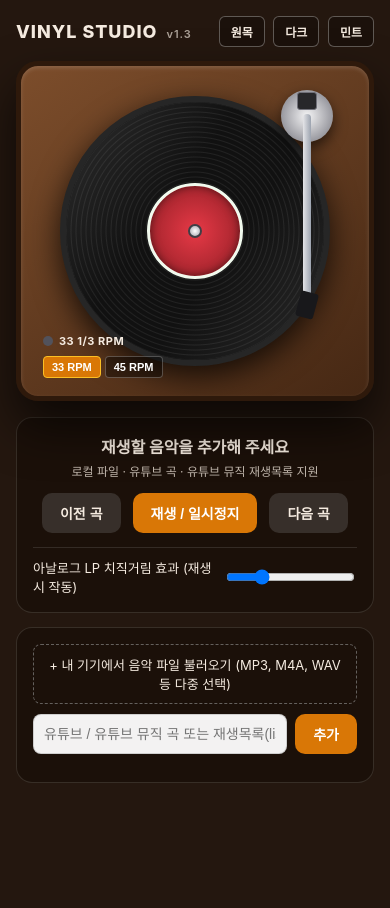
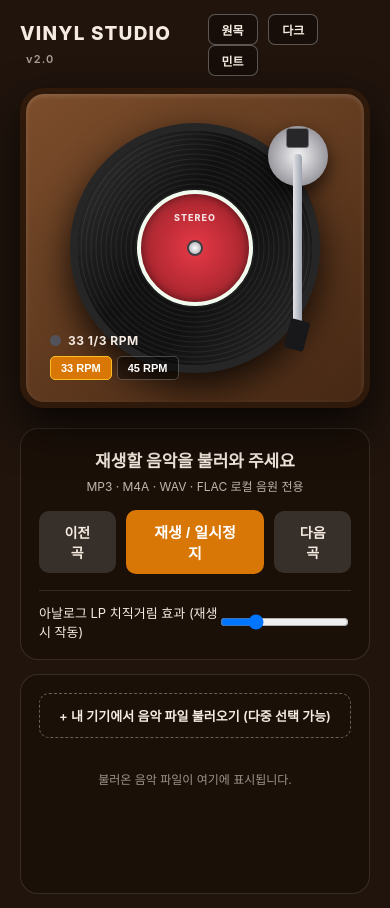
Before and after one commit to SWK1997-kr/test-app, a plain HTML site: page index.html in a window 390 px wide. Before the commit the page ends 844 px from the top, so only its background shows below. Drawn offline with Linux system fonts and the light colour scheme.

Commit message:
Add files via upload

```diff
--- a/index.html
+++ b/index.html
@@ -6,96 +6,120 @@
   <meta name="apple-mobile-web-app-capable" content="yes">
   <meta name="apple-mobile-web-app-status-bar-style" content="black-translucent">
   <meta name="apple-mobile-web-app-title" content="Vinyl Studio Pro">
-  <title>Analog LP Turntable Pro v1.3</title>
+  <title>Analog LP Turntable v2.0</title>
   <style>
     * { box-sizing: border-box; -webkit-tap-highlight-color: transparent; }
-    body {
+    html, body {
       margin: 0;
-      padding: 16px;
+      padding: 0;
+      width: 100%;
+      height: 100%;
       font-family: -apple-system, BlinkMacSystemFont, "Helvetica Neue", sans-serif;
       transition: background-color 0.4s ease, color 0.4s ease;
-      min-height: 100vh;
+    }
+
+    body {
       display: flex;
       flex-direction: column;
-      align-items: center;
+      padding: 14px 20px;
+      overflow-x: hidden;
     }
 
     /* 테마 1: 클래식 원목 (기본) */
-    body.theme-wood { background-color: #24170f; color: #f5ebe0; }
+    body.theme-wood { background-color: #20140d; color: #f5ebe0; }
     body.theme-wood .deck {
       background: linear-gradient(145deg, #7c4d2b 0%, #462814 100%);
-      border: 5px solid #2e190b;
-      box-shadow: 0 24px 48px rgba(0,0,0,0.65), inset 0 2px 4px rgba(255,255,255,0.15);
+      border: 6px solid #2e190b;
+      box-shadow: 0 20px 45px rgba(0,0,0,0.7), inset 0 2px 5px rgba(255,255,255,0.15);
     }
-    body.theme-wood .panel { background-color: rgba(26, 15, 8, 0.8); border: 1px solid rgba(255,255,255,0.12); }
+    body.theme-wood .panel { background-color: rgba(28, 16, 9, 0.85); border: 1px solid rgba(255,255,255,0.12); }
 
     /* 테마 2: 모던 다크 스튜디오 */
-    body.theme-dark { background-color: #0f0f11; color: #f4f4f5; }
+    body.theme-dark { background-color: #0d0d0f; color: #f4f4f5; }
     body.theme-dark .deck {
       background: linear-gradient(145deg, #27272a 0%, #141417 100%);
-      border: 5px solid #3f3f46;
-      box-shadow: 0 24px 48px rgba(0,0,0,0.85), inset 0 2px 4px rgba(255,255,255,0.08);
+      border: 6px solid #3f3f46;
+      box-shadow: 0 20px 45px rgba(0,0,0,0.85), inset 0 2px 5px rgba(255,255,255,0.08);
     }
-    body.theme-dark .panel { background-color: rgba(24, 24, 27, 0.88); border: 1px solid #27272a; }
+    body.theme-dark .panel { background-color: rgba(24, 24, 27, 0.9); border: 1px solid #27272a; }
 
     /* 테마 3: 레트로 민트 파스텔 */
     body.theme-mint { background-color: #d6e8e2; color: #1e293b; }
     body.theme-mint .deck {
       background: linear-gradient(145deg, #9fd3c0 0%, #68aa91 100%);
-      border: 5px solid #4d8871;
-      box-shadow: 0 18px 36px rgba(77,136,113,0.35), inset 0 2px 4px rgba(255,255,255,0.4);
+      border: 6px solid #4d8871;
+      box-shadow: 0 18px 36px rgba(77,136,113,0.35), inset 0 2px 5px rgba(255,255,255,0.45);
     }
-    body.theme-mint .panel { background-color: rgba(255, 255, 255, 0.88); border: 1px solid #cbd5e1; }
+    body.theme-mint .panel { background-color: rgba(255, 255, 255, 0.9); border: 1px solid #cbd5e1; }
 
+    /* 상단 헤더 */
     .header {
       width: 100%;
-      max-width: 720px;
+      max-width: 1080px;
+      margin: 0 auto 12px auto;
       display: flex;
       justify-content: space-between;
       align-items: center;
-      margin-bottom: 14px;
+      flex-shrink: 0;
     }
-    .brand { font-size: 18px; font-weight: 800; letter-spacing: 1px; }
-    .ver-tag { font-size: 11px; font-weight: 600; opacity: 0.65; margin-left: 4px; }
+    .brand { font-size: 19px; font-weight: 800; letter-spacing: 1.2px; }
+    .ver-tag { font-size: 11px; font-weight: 600; opacity: 0.65; margin-left: 6px; }
     .theme-btns button {
-      padding: 6px 11px;
+      padding: 6px 13px;
       font-size: 12px;
       font-weight: 600;
-      border-radius: 6px;
+      border-radius: 7px;
       border: 1px solid rgba(255,255,255,0.3);
-      background: rgba(0,0,0,0.25);
+      background: rgba(0,0,0,0.28);
       color: inherit;
       cursor: pointer;
-      margin-left: 4px;
+      margin-left: 6px;
     }
-    body.theme-mint .theme-btns button { background: rgba(255,255,255,0.7); border-color: #94a3b8; }
+    body.theme-mint .theme-btns button { background: rgba(255,255,255,0.75); border-color: #94a3b8; }
 
-    /* 턴테이블 데크 */
+    /* 메인 작업 영역: 가로형 아이패드 2단 분할 */
+    .workspace {
+      width: 100%;
+      max-width: 1080px;
+      margin: 0 auto;
+      flex: 1;
+      display: flex;
+      flex-direction: row;
+      gap: 20px;
+      align-items: stretch;
+      min-height: 0;
+    }
+
+    /* 좌측: 대형 턴테이블 영역 */
+    .left-col {
+      flex: 1.15;
+      display: flex;
+      flex-direction: column;
+    }
     .deck {
       position: relative;
       width: 100%;
-      max-width: 720px;
-      height: 340px;
-      border-radius: 22px;
+      height: 100%;
+      min-height: 420px;
+      border-radius: 24px;
       display: flex;
       align-items: center;
       justify-content: center;
-      margin-bottom: 16px;
       overflow: hidden;
     }
 
-    /* LP 레코드판 및 광택 효과 */
+    /* LP 레코드판 */
     .platter {
-      width: 270px;
-      height: 270px;
+      width: 340px;
+      height: 340px;
       border-radius: 50%;
       background: #0a0a0a;
       position: relative;
       display: flex;
       align-items: center;
       justify-content: center;
-      box-shadow: 0 10px 30px rgba(0,0,0,0.75);
-      border: 6px solid #262626;
+      box-shadow: 0 14px 36px rgba(0,0,0,0.8);
+      border: 8px solid #262626;
     }
     .vinyl {
       width: 100%;
@@ -117,7 +141,7 @@
       position: absolute;
       top: 0; left: 0; right: 0; bottom: 0;
       border-radius: 50%;
-      background: linear-gradient(125deg, rgba(255,255,255,0.12) 0%, rgba(255,255,255,0) 40%, rgba(255,255,255,0) 60%, rgba(255,255,255,0.1) 100%);
+      background: linear-gradient(125deg, rgba(255,255,255,0.14) 0%, rgba(255,255,255,0) 40%, rgba(255,255,255,0) 60%, rgba(255,255,255,0.11) 100%);
       pointer-events: none;
       z-index: 2;
     }
@@ -133,22 +157,28 @@
     @keyframes spin { 100% { transform: rotate(360deg); } }
 
     .label {
-      width: 96px;
-      height: 96px;
+      width: 116px;
+      height: 116px;
       border-radius: 50%;
       background: radial-gradient(circle, #e63946 0%, #8d1d24 100%);
-      background-size: cover;
-      background-position: center;
-      border: 3px solid #f1faee;
+      border: 4px solid #f1faee;
       display: flex;
       align-items: center;
       justify-content: center;
       position: relative;
-      box-shadow: inset 0 0 8px rgba(0,0,0,0.5);
+      box-shadow: inset 0 0 10px rgba(0,0,0,0.5);
+    }
+    .label-text {
+      position: absolute;
+      top: 18px;
+      font-size: 9px;
+      font-weight: 800;
+      letter-spacing: 1px;
+      color: rgba(255,255,255,0.85);
     }
     .spindle {
-      width: 14px;
-      height: 14px;
+      width: 16px;
+      height: 16px;
       border-radius: 50%;
       background: radial-gradient(circle, #ffffff, #a1a1aa);
       border: 2px solid #3f3f46;
@@ -158,21 +188,21 @@
     /* 톤암 (바늘 + 무게추) */
     .tonearm-base {
       position: absolute;
-      top: 24px;
+      top: 32px;
       right: 36px;
-      width: 52px;
-      height: 52px;
+      width: 60px;
+      height: 60px;
       border-radius: 50%;
       background: radial-gradient(circle, #f4f4f5, #71717a);
-      box-shadow: 0 6px 14px rgba(0,0,0,0.6);
+      box-shadow: 0 8px 18px rgba(0,0,0,0.65);
       z-index: 10;
     }
     .tonearm {
       position: absolute;
-      top: 24px;
-      left: 22px;
-      width: 8px;
-      height: 190px;
+      top: 28px;
+      left: 25px;
+      width: 9px;
+      height: 235px;
       background: linear-gradient(90deg, #e4e4e7, #9ca3af);
       border-radius: 4px;
       -webkit-transform-origin: top center;
@@ -184,10 +214,10 @@
     }
     .tonearm-weight {
       position: absolute;
-      top: -22px;
-      left: -6px;
-      width: 20px;
-      height: 18px;
+      top: -26px;
+      left: -7px;
+      width: 23px;
+      height: 20px;
       background: #27272a;
       border-radius: 3px;
       border: 1px solid #71717a;
@@ -198,10 +228,10 @@
     }
     .headshell {
       position: absolute;
-      bottom: -14px;
-      left: -5px;
-      width: 18px;
-      height: 26px;
+      bottom: -16px;
+      left: -6px;
+      width: 20px;
+      height: 30px;
       background: #18181b;
       border-radius: 3px;
       -webkit-transform: rotate(15deg);
@@ -211,8 +241,8 @@
     /* 좌측 하단 전원 LED & RPM 스위치 */
     .deck-bottom-left {
       position: absolute;
-      bottom: 18px;
-      left: 22px;
+      bottom: 22px;
+      left: 24px;
       display: flex;
       flex-direction: column;
       gap: 8px;
@@ -220,32 +250,32 @@
     .power-led {
       display: flex;
       align-items: center;
-      font-size: 11px;
+      font-size: 12px;
       font-weight: 700;
       letter-spacing: 0.5px;
     }
     .led-dot {
-      width: 10px;
-      height: 10px;
+      width: 11px;
+      height: 11px;
       border-radius: 50%;
       background: #52525b;
-      margin-right: 6px;
+      margin-right: 7px;
     }
     .led-dot.on {
       background: #22c55e;
-      box-shadow: 0 0 10px #22c55e;
+      box-shadow: 0 0 12px #22c55e;
     }
     .rpm-switch {
       display: flex;
-      gap: 4px;
+      gap: 5px;
     }
     .rpm-btn {
-      padding: 4px 8px;
+      padding: 5px 10px;
       font-size: 11px;
       font-weight: bold;
-      border-radius: 4px;
+      border-radius: 5px;
       border: 1px solid rgba(255,255,255,0.25);
-      background: rgba(0,0,0,0.4);
+      background: rgba(0,0,0,0.45);
       color: #fff;
       cursor: pointer;
     }
@@ -254,30 +284,51 @@
       border-color: #fbbf24;
     }
 
-    /* 컨트롤 패널 */
+    /* 우측: 컨트롤러 + 플레이리스트 2단 구성 */
+    .right-col {
+      flex: 1;
+      display: flex;
+      flex-direction: column;
+      gap: 14px;
+      min-width: 0;
+    }
     .panel {
-      width: 100%;
-      max-width: 720px;
-      border-radius: 16px;
-      padding: 16px;
-      margin-bottom: 14px;
+      border-radius: 18px;
+      padding: 18px;
     }
+    .playlist-panel {
+      flex: 1;
+      display: flex;
+      flex-direction: column;
+      min-height: 220px;
+    }
+
     .now-playing {
       text-align: center;
-      margin-bottom: 14px;
+      margin-bottom: 16px;
     }
-    .track-title { font-size: 16px; font-weight: bold; margin-bottom: 4px; white-space: nowrap; overflow: hidden; text-overflow: ellipsis; }
-    .track-source { font-size: 12px; opacity: 0.75; }
+    .track-title {
+      font-size: 17px;
+      font-weight: bold;
+      margin-bottom: 5px;
+      white-space: nowrap;
+      overflow: hidden;
+      text-overflow: ellipsis;
+    }
+    .track-source {
+      font-size: 12px;
+      opacity: 0.75;
+    }
 
     .controls {
       display: flex;
       justify-content: center;
       align-items: center;
-      gap: 12px;
-      margin-bottom: 14px;
+      gap: 10px;
+      margin-bottom: 16px;
     }
     .btn {
-      padding: 10px 18px;
+      padding: 11px 18px;
       border-radius: 10px;
       border: none;
       font-size: 14px;
@@ -287,6 +338,10 @@
       color: #fff;
     }
     .btn:active { opacity: 0.8; }
+    .btn-main {
+      padding: 11px 24px;
+      font-size: 15px;
+    }
     .btn-sub { background: rgba(120,120,120,0.3); color: inherit; }
 
     /* 치직거림 믹서 */
@@ -294,38 +349,27 @@
       display: flex;
       align-items: center;
       justify-content: space-between;
-      padding-top: 10px;
+      padding-top: 12px;
       border-top: 1px solid rgba(150,150,150,0.2);
       font-size: 13px;
     }
-    .crackle-box input[type="range"] { width: 140px; }
+    .crackle-box input[type="range"] { width: 135px; }
 
-    /* 음원 추가 영역 */
-    .input-group {
-      display: flex;
-      gap: 8px;
-      margin-bottom: 12px;
-    }
-    .input-group input[type="text"] {
-      flex: 1;
-      padding: 10px;
-      border-radius: 8px;
-      border: 1px solid rgba(150,150,150,0.4);
-      font-size: 14px;
-      background: rgba(255,255,255,0.95);
-      color: #111;
-    }
+    /* 로컬 파일 불러오기 */
     .file-label {
-      display: inline-block;
+      display: block;
       width: 100%;
       text-align: center;
-      padding: 10px;
-      border-radius: 8px;
-      border: 1px dashed rgba(150,150,150,0.6);
+      padding: 12px;
+      border-radius: 10px;
+      border: 1.5px dashed rgba(150,150,150,0.6);
       cursor: pointer;
       font-size: 13px;
-      margin-bottom: 10px;
+      font-weight: 600;
+      margin-bottom: 12px;
+      flex-shrink: 0;
     }
+    .file-label:active { opacity: 0.75; }
     #fileInput { display: none; }
 
     /* 플레이리스트 헤더 및 목록 */
@@ -334,9 +378,10 @@
       justify-content: space-between;
       align-items: center;
       margin-bottom: 8px;
-      padding: 4px 2px;
+      padding: 2px 2px;
       font-size: 12px;
       font-weight: 600;
+      flex-shrink: 0;
     }
     .clear-all-btn {
       background: rgba(220, 38, 38, 0.25);
@@ -353,11 +398,12 @@
       list-style: none;
       padding: 0;
       margin: 0;
-      max-height: 220px;
+      flex: 1;
       overflow-y: auto;
+      -webkit-overflow-scrolling: touch;
     }
     .playlist li {
-      padding: 8px 10px;
+      padding: 9px 10px;
       border-radius: 8px;
       margin-bottom: 6px;
       background: rgba(120,120,120,0.15);
@@ -379,52 +425,41 @@
       padding: 4px 8px 4px 0;
       cursor: pointer;
     }
-    .track-actions {
-      display: flex;
-      align-items: center;
-      gap: 6px;
-      flex-shrink: 0;
-    }
-    .badge {
-      font-size: 10px;
-      padding: 3px 6px;
-      border-radius: 4px;
-      background: rgba(0,0,0,0.3);
-      white-space: nowrap;
-    }
     .del-btn {
-      padding: 4px 8px;
-      border-radius: 5px;
+      padding: 4px 9px;
+      border-radius: 6px;
       border: 1px solid rgba(255,255,255,0.25);
       background: #dc2626;
       color: #ffffff;
       font-size: 11px;
       font-weight: bold;
       cursor: pointer;
+      flex-shrink: 0;
     }
-    .del-btn:active {
-      opacity: 0.7;
+    .del-btn:active { opacity: 0.7; }
+
+    .empty-guide {
+      text-align: center;
+      font-size: 12px;
+      opacity: 0.6;
+      margin: auto 0;
+      padding: 20px 0;
     }
 
-    /* 유튜브 백그라운드 강제 숨김 (화면 바깥 배치 + 1px 크기) */
-    #yt-hidden-container,
-    #yt-hidden-container iframe {
-      position: fixed !important;
-      top: -9999px !important;
-      left: -9999px !important;
-      width: 1px !important;
-      height: 1px !important;
-      opacity: 0.01 !important;
-      pointer-events: none !important;
-      overflow: hidden !important;
-      z-index: -999 !important;
+    /* 세로 모드 또는 모바일 화면 대응 */
+    @media (max-width: 768px) {
+      body { height: auto; }
+      .workspace { flex-direction: column; }
+      .deck { min-height: 320px; }
+      .platter { width: 250px; height: 250px; }
+      .tonearm { height: 180px; }
     }
   </style>
 </head>
 <body class="theme-wood">
 
   <div class="header">
-    <div class="brand">VINYL STUDIO <span class="ver-tag">v1.3</span></div>
+    <div class="brand">VINYL STUDIO <span class="ver-tag">v2.0</span></div>
     <div class="theme-btns">
       <button onclick="setTheme('theme-wood')">원목</button>
       <button onclick="setTheme('theme-dark')">다크</button>
@@ -432,12 +467,17 @@
     </div>
   </div>
 
-  <!-- 턴테이블 본체 -->
+  <!-- 가로형 아이패드 2단 분할 작업 공간 -->
+  <div class="workspace">
+
+    <!-- 좌측: 대형 LP 턴테이블 -->
+    <div class="left-col">
       <div class="deck">
         <div class="platter">
           <div class="vinyl-sheen"></div>
           <div class="vinyl" id="vinyl">
             <div class="label" id="vinylLabel">
+              <span class="label-text">STEREO</span>
               <div class="spindle"></div>
             </div>
           </div>
@@ -461,22 +501,19 @@
           </div>
         </div>
       </div>
-
-  <!-- 화면 바깥으로 완전히 숨겨진 유튜브 오디오 엔진 -->
-  <div id="yt-hidden-container">
-    <div id="yt-player"></div>
     </div>
 
-  <!-- 메인 컨트롤러 -->
+    <!-- 우측: 컨트롤러 및 재생목록 -->
+    <div class="right-col">
       <div class="panel">
         <div class="now-playing">
-      <div class="track-title" id="trackTitle">재생할 음악을 추가해 주세요</div>
-      <div class="track-source" id="trackSource">로컬 파일 · 유튜브 곡 · 유튜브 뮤직 재생목록 지원</div>
+          <div class="track-title" id="trackTitle">재생할 음악을 불러와 주세요</div>
+          <div class="track-source" id="trackSource">MP3 · M4A · WAV · FLAC 로컬 음원 전용</div>
         </div>
 
         <div class="controls">
           <button class="btn btn-sub" onclick="prevTrack()">이전 곡</button>
-      <button class="btn" id="playPauseBtn" onclick="togglePlay()">재생 / 일시정지</button>
+          <button class="btn btn-main" id="playPauseBtn" onclick="togglePlay()">재생 / 일시정지</button>
           <button class="btn btn-sub" onclick="nextTrack()">다음 곡</button>
         </div>
 
@@ -486,24 +523,25 @@
         </div>
       </div>
 
-  <!-- 음원 추가 및 플레이리스트 -->
-  <div class="panel">
+      <div class="panel playlist-panel">
         <label class="file-label" for="fileInput">
-      + 내 기기에서 음악 파일 불러오기 (MP3, M4A, WAV 등 다중 선택)
+          + 내 기기에서 음악 파일 불러오기 (다중 선택 가능)
         </label>
         <input type="file" id="fileInput" accept="audio/*" multiple onchange="handleFiles(this.files)">
-
-    <div class="input-group">
-      <input type="text" id="ytUrlInput" placeholder="유튜브 / 유튜브 뮤직 곡 또는 재생목록(list=) 링크">
-      <button class="btn" onclick="addYoutubeLink()">추가</button>
-    </div>
 
         <div class="playlist-header" id="playlistHeader" style="display:none;">
           <span id="playlistCount">재생목록 (0곡)</span>
           <button type="button" class="clear-all-btn" onclick="clearAllTracks()">전체 삭제</button>
         </div>
 
+        <div class="empty-guide" id="emptyGuide">
+          불러온 음악 파일이 여기에 표시됩니다.
+        </div>
+
         <ul class="playlist" id="playlistEl"></ul>
+      </div>
+    </div>
+
   </div>
 
   <audio id="audioPlayer"></audio>
@@ -514,9 +552,6 @@
     var isPlaying = false;
     var currentRPM = 33;
     var audioPlayer = document.getElementById('audioPlayer');
-    var ytPlayer = null;
-    var ytReady = false;
-    var pendingTrack = null;
 
     // Web Audio API (LP 치직거림 노이즈 - 재생 중일 때만 소리 출력)
     var audioCtx = null;
@@ -595,9 +630,6 @@
 
       var rate = (rpm === 33) ? 1.0 : 1.25;
       audioPlayer.playbackRate = rate;
-      if (ytReady && ytPlayer && ytPlayer.setPlaybackRate) {
-        ytPlayer.setPlaybackRate(rate);
-      }
 
       if (isPlaying) {
         updateTurntableUI(true);
@@ -632,10 +664,8 @@
         var file = files[i];
         var url = URL.createObjectURL(file);
         playlist.push({
-          type: 'local',
           title: file.name.replace(/\.[^/.]+$/, ""),
-          url: url,
-          thumb: ''
+          url: url
         });
       }
       document.getElementById('fileInput').value = '';
@@ -645,61 +675,10 @@
       }
     }
 
-    // 유튜브 URL 정밀 파싱
-    function parseYouTubeUrl(url) {
-      var listMatch = url.match(/[?&]list=([^#\&\?]+)/);
-      var vidMatch = url.match(/(?:youtu\.be\/|youtube\.com\/(?:embed\/|v\/|watch\?v=|watch\?.+&v=|shorts\/)|music\.youtube\.com\/watch\?v=)([^#\&\?]{11})/);
-      var videoId = vidMatch ? vidMatch[1] : null;
-      var listId = listMatch ? listMatch[1] : null;
-      return { videoId: videoId, listId: listId };
-    }
-
-    // 유튜브 곡 또는 재생목록 추가
-    function addYoutubeLink() {
-      var input = document.getElementById('ytUrlInput');
-      var url = input.value.trim();
-      var parsed = parseYouTubeUrl(url);
-
-      if (!parsed.videoId && !parsed.listId) {
-        alert('올바른 유튜브 또는 유튜브 뮤직 링크를 입력해 주세요.');
-        return;
-      }
-
-      if (parsed.listId && !parsed.videoId) {
-        playlist.push({
-          type: 'yt_playlist',
-          title: 'YouTube 재생목록 (' + parsed.listId.substring(0, 8) + '...)',
-          listId: parsed.listId,
-          thumb: ''
-        });
-      } else if (parsed.listId && parsed.videoId) {
-        playlist.push({
-          type: 'yt_playlist',
-          title: 'YouTube 재생목록 스트리밍',
-          listId: parsed.listId,
-          videoId: parsed.videoId,
-          thumb: 'https://img.youtube.com/vi/' + parsed.videoId + '/hqdefault.jpg'
-        });
-      } else {
-        playlist.push({
-          type: 'youtube',
-          title: 'YouTube 트랙 (' + parsed.videoId + ')',
-          videoId: parsed.videoId,
-          thumb: 'https://img.youtube.com/vi/' + parsed.videoId + '/hqdefault.jpg'
-        });
-      }
-
-      input.value = '';
-      renderPlaylist();
-      if (currentIndex === -1) {
-        playTrack(playlist.length - 1);
-      }
-    }
-
     // 개별 트랙 삭제
     function deleteTrack(idx) {
       var removed = playlist[idx];
-      if (removed && removed.type === 'local' && removed.url) {
+      if (removed && removed.url) {
         URL.revokeObjectURL(removed.url);
       }
 
@@ -708,15 +687,13 @@
       if (playlist.length === 0) {
         stopAllPlayback();
         currentIndex = -1;
-        document.getElementById('trackTitle').innerText = '재생할 음악을 추가해 주세요';
-        document.getElementById('trackSource').innerText = '로컬 파일 · 유튜브 곡 · 유튜브 뮤직 재생목록 지원';
-        document.getElementById('vinylLabel').style.backgroundImage = 'none';
+        document.getElementById('trackTitle').innerText = '재생할 음악을 불러와 주세요';
+        document.getElementById('trackSource').innerText = 'MP3 · M4A · WAV · FLAC 로컬 음원 전용';
       } else if (idx === currentIndex) {
         stopAllPlayback();
         currentIndex = -1;
         document.getElementById('trackTitle').innerText = '트랙이 삭제되었습니다 (곡을 선택해 주세요)';
         document.getElementById('trackSource').innerText = '대기 중';
-        document.getElementById('vinylLabel').style.backgroundImage = 'none';
       } else if (idx < currentIndex) {
         currentIndex = currentIndex - 1;
       }
@@ -727,42 +704,41 @@
     // 전체 트랙 삭제
     function clearAllTracks() {
       for (var i = 0; i < playlist.length; i++) {
-        if (playlist[i].type === 'local' && playlist[i].url) {
+        if (playlist[i].url) {
           URL.revokeObjectURL(playlist[i].url);
         }
       }
       playlist = [];
       currentIndex = -1;
       stopAllPlayback();
-      document.getElementById('trackTitle').innerText = '재생할 음악을 추가해 주세요';
-      document.getElementById('trackSource').innerText = '로컬 파일 · 유튜브 곡 · 유튜브 뮤직 재생목록 지원';
-      document.getElementById('vinylLabel').style.backgroundImage = 'none';
+      document.getElementById('trackTitle').innerText = '재생할 음악을 불러와 주세요';
+      document.getElementById('trackSource').innerText = 'MP3 · M4A · WAV · FLAC 로컬 음원 전용';
       renderPlaylist();
     }
 
-    // 모든 오디오 재생 정지
+    // 오디오 재생 정지
     function stopAllPlayback() {
       audioPlayer.pause();
       audioPlayer.src = '';
-      if (ytPlayer && ytReady && ytPlayer.stopVideo) {
-        ytPlayer.stopVideo();
-      }
       updateTurntableUI(false);
     }
 
-    // 플레이리스트 렌더링 (곡 선택 영역과 삭제 버튼을 완전히 분리)
+    // 플레이리스트 렌더링
     function renderPlaylist() {
       var ul = document.getElementById('playlistEl');
       var header = document.getElementById('playlistHeader');
       var countEl = document.getElementById('playlistCount');
+      var emptyGuide = document.getElementById('emptyGuide');
 
       ul.innerHTML = '';
       if (playlist.length === 0) {
         header.style.display = 'none';
+        emptyGuide.style.display = 'block';
         return;
       }
 
       header.style.display = 'flex';
+      emptyGuide.style.display = 'none';
       countEl.innerText = '재생목록 (' + playlist.length + '곡)';
 
       for (var i = 0; i < playlist.length; i++) {
@@ -771,25 +747,12 @@
           var li = document.createElement('li');
           if (idx === currentIndex) li.className = 'active';
 
-          var badgeText = '내 파일';
-          if (item.type === 'youtube') badgeText = 'YT 곡';
-          if (item.type === 'yt_playlist') badgeText = 'YT 재생목록';
-
-          // 곡 제목 영역 클릭 시 재생
           var titleDiv = document.createElement('div');
           titleDiv.className = 'track-select-area';
           titleDiv.innerText = (idx + 1) + '. ' + item.title;
           titleDiv.onclick = function() {
             playTrack(idx);
           };
-
-          // 우측 배지 및 독립 삭제 버튼
-          var actionDiv = document.createElement('div');
-          actionDiv.className = 'track-actions';
-
-          var badgeSpan = document.createElement('span');
-          badgeSpan.className = 'badge';
-          badgeSpan.innerText = badgeText;
 
           var delBtn = document.createElement('button');
           delBtn.type = 'button';
@@ -799,12 +762,61 @@
             deleteTrack(idx);
           };
 
-          actionDiv.appendChild(badgeSpan);
-          actionDiv.appendChild(delBtn);
-
           li.appendChild(titleDiv);
-          li.appendChild(actionDiv);
+          li.appendChild(delBtn);
           ul.appendChild(li);
         })(i);
       }
     }
+
+    // 트랙 재생 실행
+    function playTrack(index) {
+      if (index < 0 || index >= playlist.length) return;
+
+      currentIndex = index;
+      var track = playlist[index];
+      renderPlaylist();
+
+      document.getElementById('trackTitle').innerText = track.title;
+      document.getElementById('trackSource').innerText = '아날로그 바이닐 엔진 재생 중 (' + currentRPM + ' RPM)';
+
+      audioPlayer.src = track.url;
+      audioPlayer.playbackRate = (currentRPM === 33) ? 1.0 : 1.25;
+      audioPlayer.play();
+      updateTurntableUI(true);
+    }
+
+    function togglePlay() {
+      if (currentIndex === -1) {
+        if (playlist.length > 0) playTrack(0);
+        return;
+      }
+      if (audioPlayer.paused) {
+        audioPlayer.play();
+        updateTurntableUI(true);
+        document.getElementById('trackSource').innerText = '아날로그 바이닐 엔진 재생 중 (' + currentRPM + ' RPM)';
+      } else {
+        audioPlayer.pause();
+        updateTurntableUI(false);
+        document.getElementById('trackSource').innerText = '일시정지됨';
+      }
+    }
+
+    function nextTrack() {
+      if (playlist.length === 0) return;
+      var next = (currentIndex + 1) % playlist.length;
+      playTrack(next);
+    }
+
+    function prevTrack() {
+      if (playlist.length === 0) return;
+      var prev = (currentIndex - 1 + playlist.length) % playlist.length;
+      playTrack(prev);
+    }
+
+    audioPlayer.onended = function() {
+      nextTrack();
+    };
+  </script>
+</body>
+</html>
```
Lines whose indentation alone changed are shown as unchanged.
